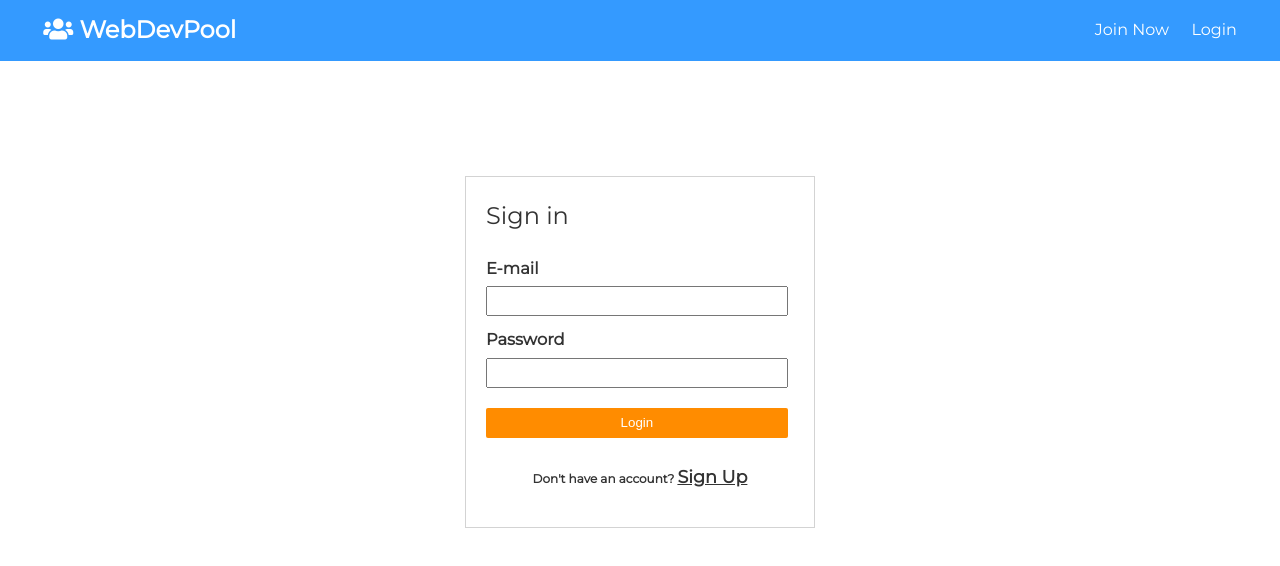
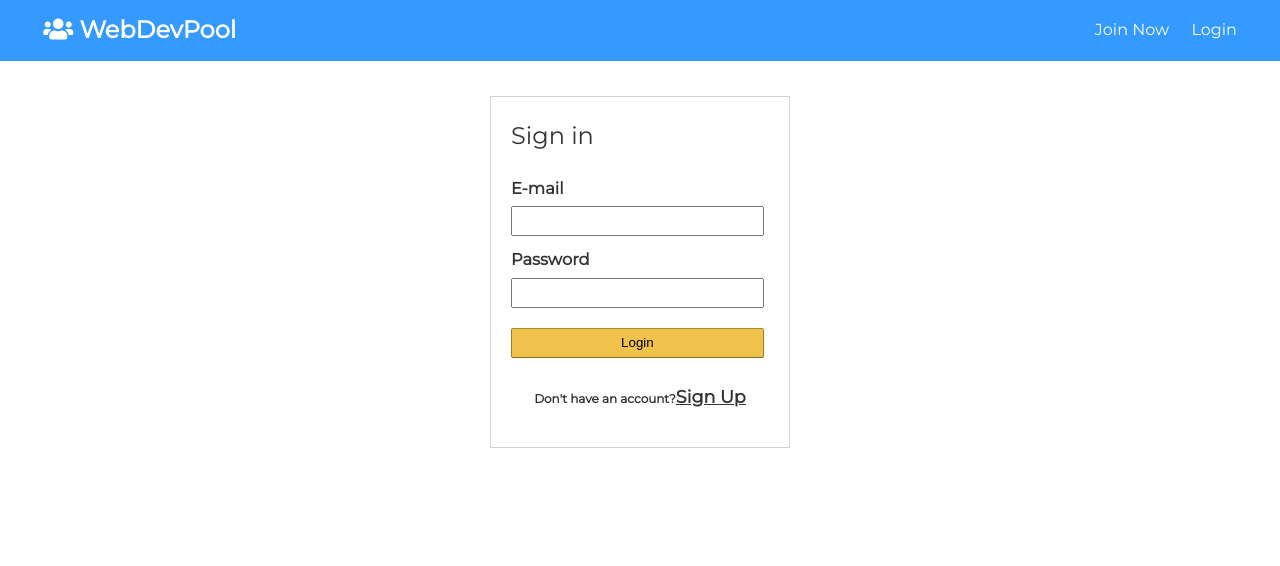
Before and after one commit to ppinklesh/webdevpool, a React (Create React App) app in the folder client/: page /login in a window 1280 px wide. Shown: the top 566 px of the page. Built offline with nearby package versions, Linux system fonts and the light colour scheme; no server answers.

Commit message:
'Update'

```diff
--- a/client/src/App.css
+++ b/client/src/App.css
@@ -16,9 +16,7 @@
 	padding: 0;
 }
 
-html body {
-	margin:0px;
-	padding: 0px;
+body {
 	font-family: 'Montserrat', sans-serif;
 	font-size: 1rem;
 	line-height: 1.6;
@@ -282,11 +280,11 @@ img {
 	margin: 1.2rem 0;
 }
 
-.form .form-text {
+/* .form .form-text {
 	display: block;
 	margin-top: 0.3rem;
 	color: rgb(14, 13, 13);
-}
+} */
 
 .form input[type="text"],
 .form input[type="email"],
--- a/client/src/components/CSS/login.css
+++ b/client/src/components/CSS/login.css
@@ -1,21 +1,73 @@
-html body{
+.login{
+    display: flex;
+    flex-direction: column;
+    align-items: center;
+}
+
+.login-form > h1{
+    font-weight: 500;
+    margin-bottom: 20px;
+}
+
+.login-form > form > h5{
+    margin-bottom: 5px;
+}
+
+.login-form > form > input{
+    height: 30px;
+    margin-bottom: 10px;
+    width: 98%;
+}
+
+.login-form > p{
+    margin-top: 15px;
+    font-size: 12px;
+}
+
+.signIn{
+    background: #f0c14b;
+    border-radius: 2px;
+    width: 100%;
+    height: 30px;
+    border: 1px solid;
+    margin-top: 10px;
+    border-color: #a88734 #9c7e31 #846a29;
+    cursor: pointer;
+}
+.signUp{
+    border-radius: 2px;
+    width: 100%;
+    height: 30px;
+    border: 1px solid;
+    margin-top: 10px;
+    border-color: darkgray;
+    cursor: pointer;
+}
+
+.login-form{
+    width: 300px;
+    display: flex;
+    flex-direction: column;
+    padding:20px;;
+    border: 1px solid lightgray;
+}
+.amazon-logo{
+    margin-top: 20px;
+    margin-bottom: 20px;
+    width: 100px;
+    object-fit: contain;
+}
+
+
+/* .main{
     margin: 0px;
-    padding: 0px;
-    /* background-image: url("../img/ball.jpg"); */
-    /* background-image: url("../../img/ball.jpg");
-	background-repeat: no-repeat;
-    background-size: cover;
-    height: 100vh; */
-}
-.main{
-    margin: 0px;
-    padding:0px;
+    padding:0px; */
     /* height: 100vh; */
     /* background-image: url("../../img/ball.jpg");
 	background-repeat: no-repeat;
     background-size: cover;
     height: 100vh; */
-}
+/* }
 .login {
 	display: flex;
 	flex-direction: column;
@@ -76,4 +128,4 @@ html body{
 	margin-bottom: 20px;
 	width: 100px;
 	object-fit: contain;
-}
+} */
--- a/client/src/components/auth/Login.js
+++ b/client/src/components/auth/Login.js
@@ -53,7 +53,8 @@ const Login = ({ login, isAuthenticated }) => {
           <input type="submit" className="signIn" value="Login" />
         </form>
         <p style={{ textAlign: "center", fontWeight: "bold" }} className="my-1">
-        <b>Don't have an account?</b> <Link style={{ textAlign: "center", fontSize: "1.1rem", fontWeight: "bold", textDecoration: "underline" }} to="/register">Sign Up</Link>
+        <b>Don't have an account?</b>
+        <Link style={{ textAlign: "center", fontSize: "1.1rem", fontWeight: "bold", textDecoration: "underline" }} to="/register">Sign Up</Link>
         </p>
       </div>
     </div>
```
